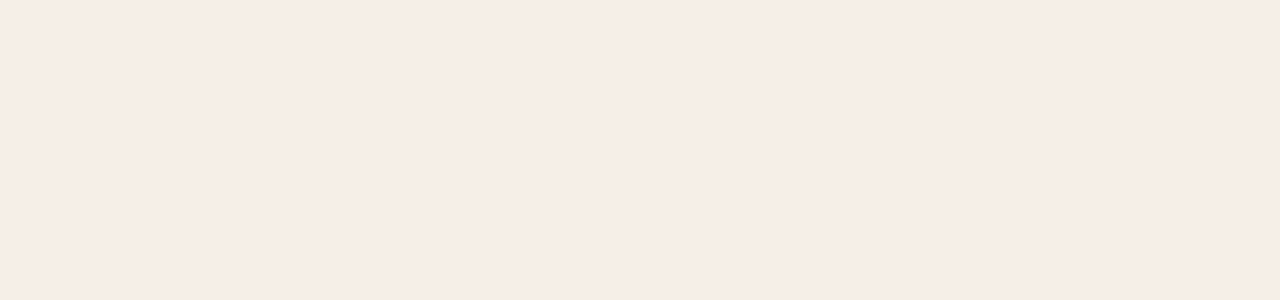
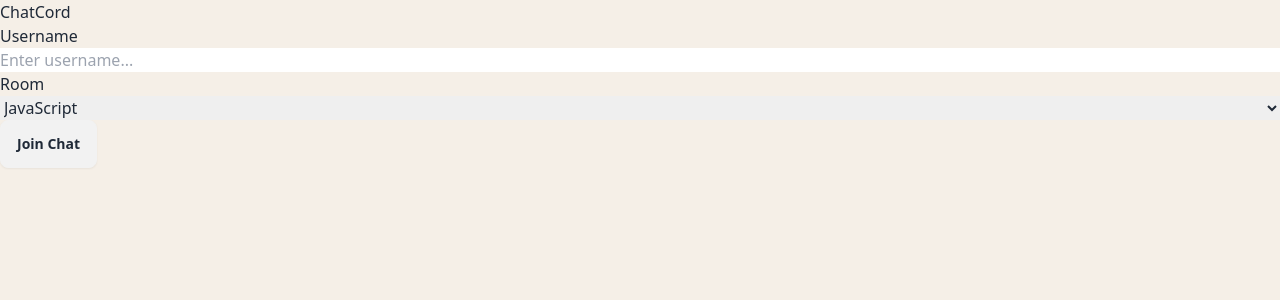
Before and after one commit to BlackCet/DocBridge, a React (Vite) app in the folder frontend/: page /chat in a window 1280 px wide. Before the commit this address had no page. Shown: the top 300 px of the page. Built offline with nearby package versions, Linux system fonts and the light colour scheme.

Commit message:
Add changes to backend/server.js, frontend/src/App.jsx, and new files

```diff
--- a/frontend/src/App.jsx
+++ b/frontend/src/App.jsx
@@ -3,7 +3,7 @@ import { BrowserRouter as Router, Route, Routes } from "react-router-dom";
 
 import Homepage from "./pages/Homepage";
 import PatientLogin from "./pages/PatientLogin";
-
+import Chat from './pages/Chat';
 function App() {
   return (
     <Router>
@@ -11,6 +11,7 @@ function App() {
         <Routes>
           <Route path="/" element={<Homepage/>} />
           <Route path="/patientlogin" element={<PatientLogin/>} />
+          <Route path="/chat" element ={<Chat/>}/>  --changes by sakshi
         </Routes>
       </div>
     </Router>
--- /dev/null
+++ b/frontend/src/pages/Chat.jsx
@@ -0,0 +1,42 @@
+import React from 'react';
+
+function Chat() {
+  return (
+    <div className="join-container">
+      <header className="join-header">
+        <h1>
+          <i className="fas fa-smile"></i> ChatCord
+        </h1>
+      </header>
+      <main className="join-main">
+        <form acy
+        tion="chat.html">
+          <div className="form-control">
+            <label htmlFor="username">Username</label>
+            <input
+              type="text"
+              name="username"
+              id="username"
+              placeholder="Enter username..."
+              required
+            />
+          </div>
+          <div className="form-control">
+            <label htmlFor="room">Room</label>
+            <select name="room" id="room">
+              <option value="JavaScript">JavaScript</option>
+              <option value="Python">Python</option>
+              <option value="PHP">PHP</option>
+              <option value="C#">C#</option>
+              <option value="Ruby">Ruby</option>
+              <option value="Java">Java</option>
+            </select>
+          </div>
+          <button type="submit" className="btn">Join Chat</button>
+        </form>
+      </main>
+    </div>
+  );
+}
+
+export default Chat;
```
Also changed, not shown: package.json (added, +20 -0 lines), 2 other files (tests, documents, lock files or other folders).
